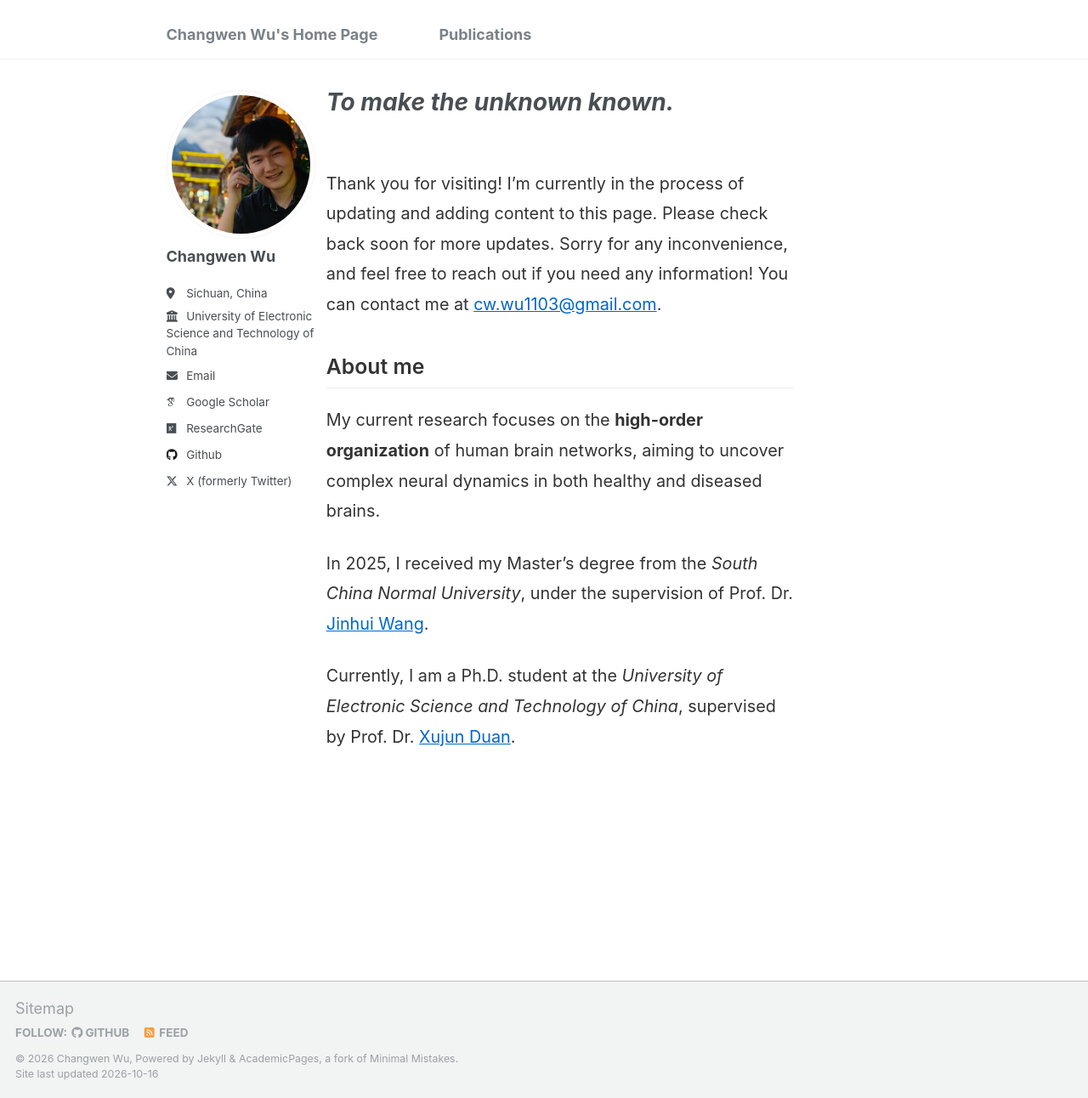
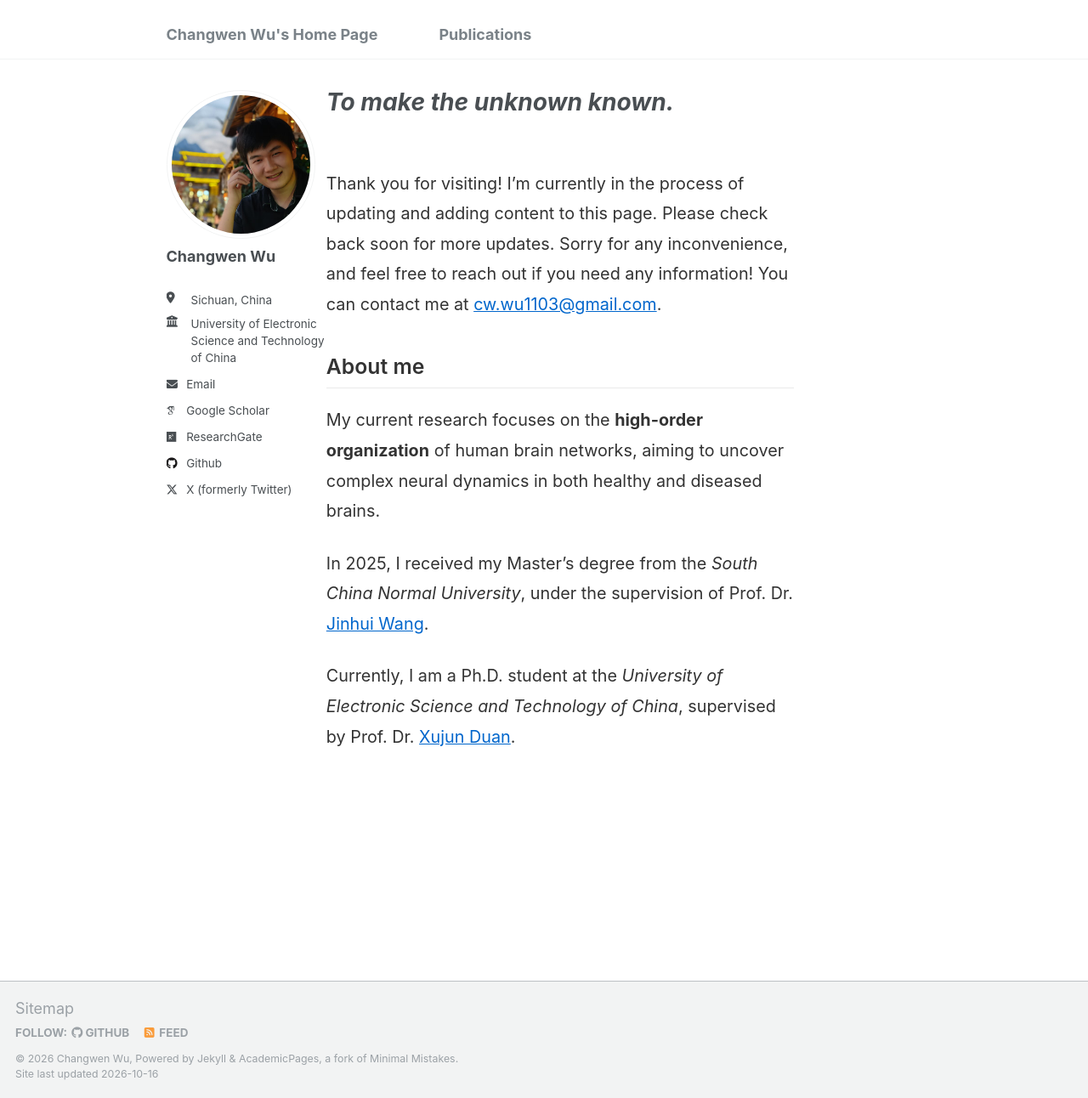
Before and after one commit to Changwen-Wu/Changwen-Wu.github.io, a Jekyll site: the page built from _pages/about.md, in a window 1280 px wide and 1292 px high. Shown: the whole window at 85% size. Built offline with Jekyll 4.4.1, drawn with Linux system fonts in a browser that asks for light colours; some web fonts are replaced.

Commit message:
Improve author card spacing and school wrapping

```diff
--- a/_sass/_sidebar.scss
+++ b/_sass/_sidebar.scss
@@ -120,7 +120,7 @@
 
   @include breakpoint($large) {
     margin-top: 10px;
-    margin-bottom: 10px;
+    margin-bottom: 16px;
   }
 }
 .sidebar .author__name {
@@ -130,8 +130,15 @@
 
 .sidebar .author__desktop {
   display: none;
+
   @media screen and (min-width: 1024px) {
-    display: block;
+    display: flex;
+    align-items: flex-start;
+    gap: 0.4em;
+    margin-bottom: 0.65em;
+    line-height: 1.45;
+    white-space: normal;
+    overflow-wrap: anywhere;
   }
 }
 
@@ -170,7 +177,7 @@
 
   @include breakpoint($large) {
     display: block;
-    margin-top: 1.25em;
+    margin-top: 1.75em;
   }
 
   button {
```
